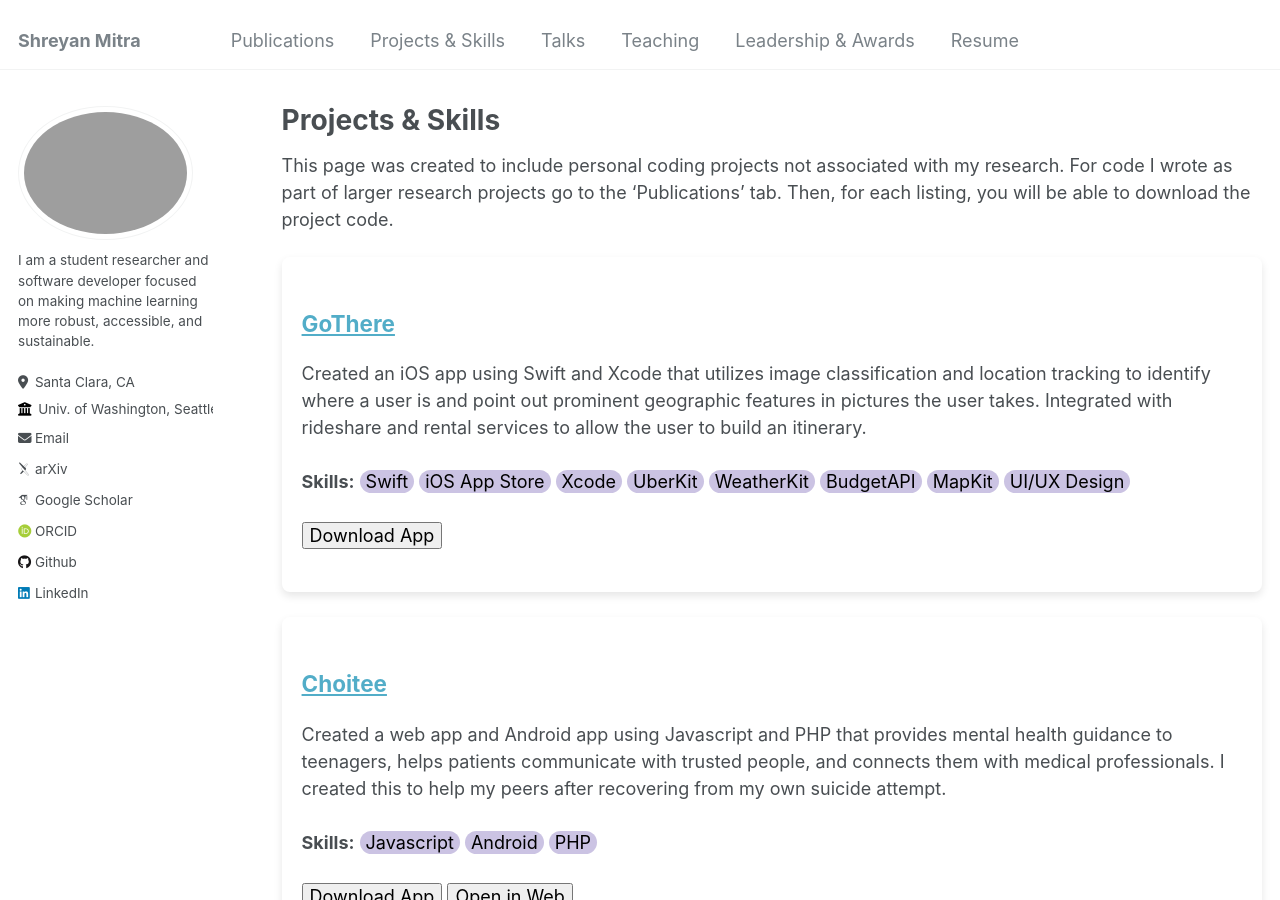
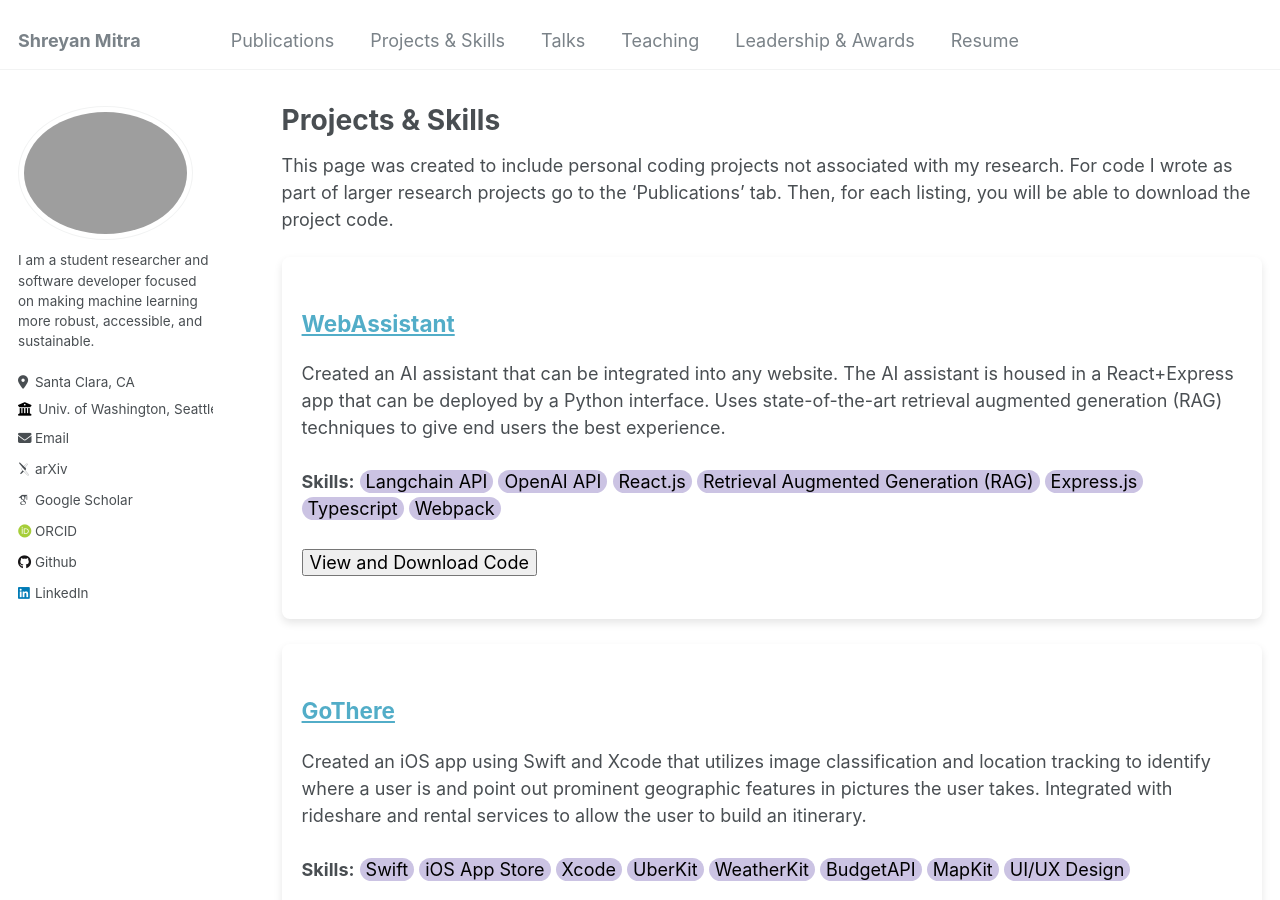
Before and after one commit to shreyanmitra/shreyanmitra.github.io, a Jekyll site: the page built from _pages/projects.md, in a window 1280 px wide and 900 px high. Built offline with Jekyll 4.4.1, drawn with Linux system fonts in a browser that asks for light colours; some web fonts are replaced.

Commit message:
Added WebAssistant entry and Research Affiliations

```diff
--- /dev/null
+++ b/_projects/WebAssistant.md
@@ -0,0 +1,15 @@
+---
+title: "WebAssistant"
+collection: projects
+type: "Project"
+permalink: /projects/webassistant
+date: 2022-01-01
+---
+
+Created an AI assistant that can be integrated into any website. The AI assistant is housed in a React+Express app that can be deployed by a Python interface. Uses state-of-the-art retrieval augmented generation (RAG) techniques to give end users the best experience.
+<br>
+<br>
+<b>Skills:</b> <button style='border-radius:12px;background-color:rgb(203, 195, 227);border:none'> Langchain API</button>  <button style='border-radius:12px;background-color:rgb(203, 195, 227);border:none'> OpenAI API</button> <button style='border-radius:12px;background-color:rgb(203, 195, 227);border:none'> React.js</button>  <button style='border-radius:12px;background-color:rgb(203, 195, 227);border:none'> Retrieval Augmented Generation (RAG) </button> <button style='border-radius:12px;background-color:rgb(203, 195, 227);border:none'> Express.js</button>  <button style='border-radius:12px;background-color:rgb(203, 195, 227);border:none'> Typescript</button>  <button style='border-radius:12px;background-color:rgb(203, 195, 227);border:none'> Webpack</button>
+<br>
+<br>
+<button>View and Download Code</button>
```
Also changed, not shown: _pages/publications.md (+7 -0 lines).
